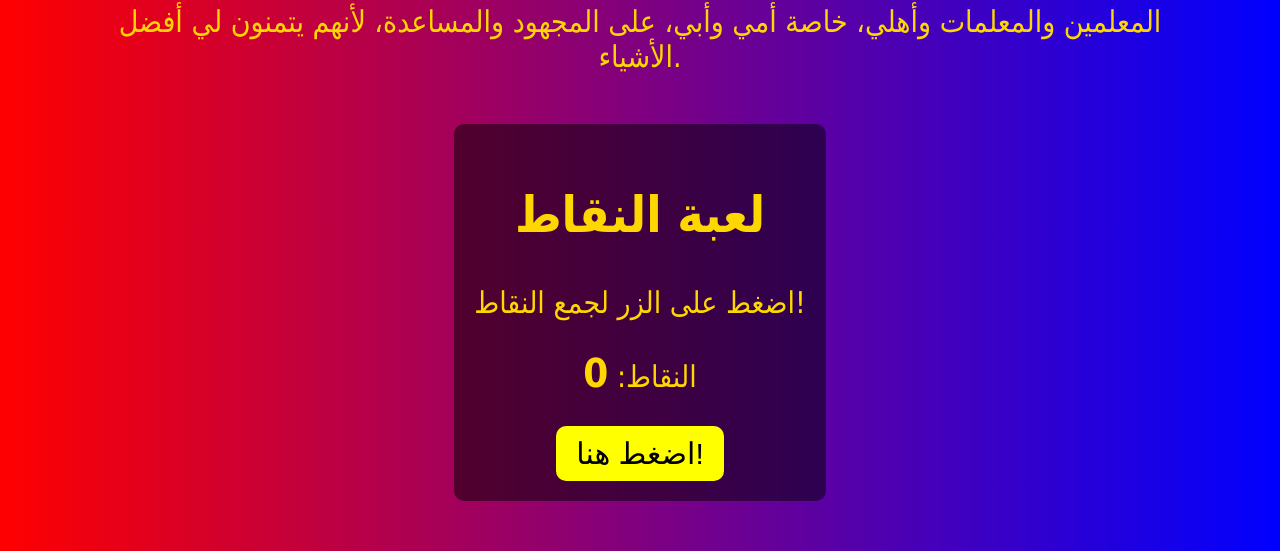
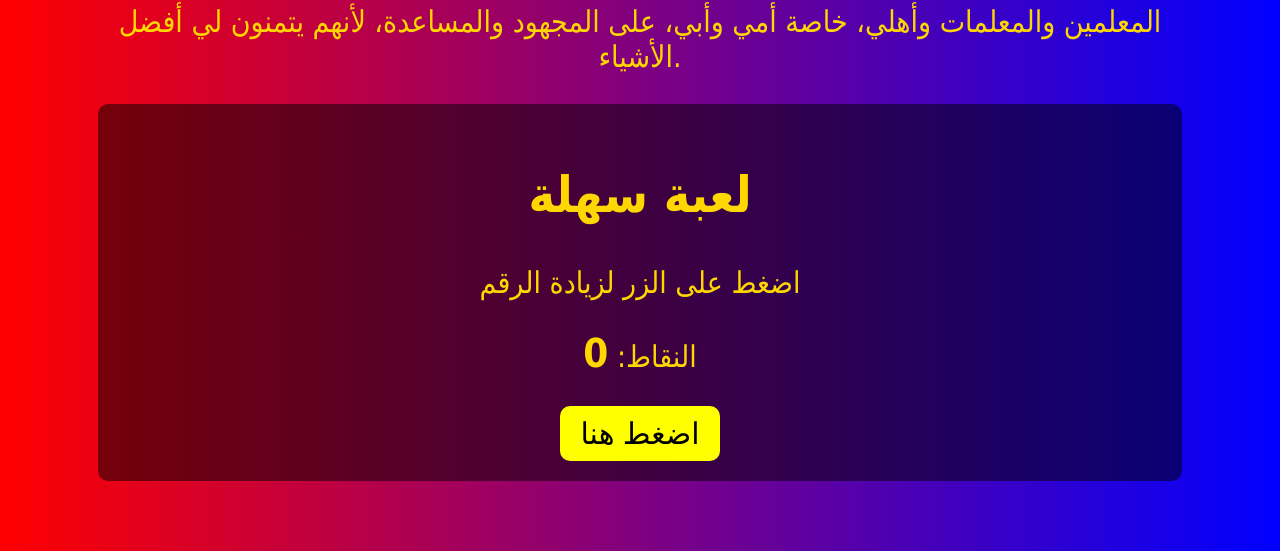
Before and after one commit to seif1223/seif, a plain HTML site: page html/index.html in a window 1280 px wide. Shown: the part 1038-1589 px from the top of the page. Drawn offline with Linux system fonts and the light colour scheme.

Commit message:
Update index.html
commit

```diff
--- a/html/index.html
+++ b/html/index.html
@@ -30,13 +30,11 @@
             height: auto;
         }
 
-        /* Game Styles */
         #game-container {
             margin-top: 20px;
             padding: 20px;
             background: rgba(0, 0, 0, 0.5);
             border-radius: 10px;
-            display: inline-block;
         }
 
         #score {
@@ -52,11 +50,6 @@
             border: none;
             border-radius: 10px;
             cursor: pointer;
-            transition: 0.2s;
-        }
-
-        #click-button:hover {
-            transform: scale(1.1);
         }
     </style>
 </head>
@@ -66,12 +59,11 @@
     <h2>أود أن أشكر</h2>
     <p>المعلمين والمعلمات وأهلي، خاصة أمي وأبي، على المجهود والمساعدة، لأنهم يتمنون لي أفضل الأشياء.</p>
 
-    <!-- Simple Clicker Game -->
     <div id="game-container">
-        <h2>لعبة النقاط</h2>
-        <p>اضغط على الزر لجمع النقاط!</p>
+        <h2>لعبة سهلة</h2>
+        <p>اضغط على الزر لزيادة الرقم</p>
         <p>النقاط: <span id="score">0</span></p>
-        <button id="click-button" onclick="increaseScore()">اضغط هنا!</button>
+        <button id="click-button" onclick="increaseScore()">اضغط هنا</button>
     </div>
 
     <script>
```
